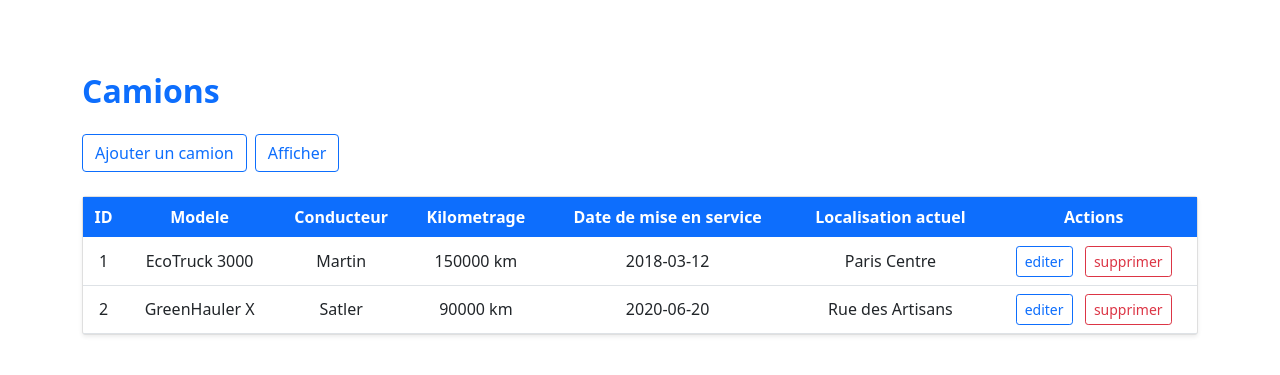
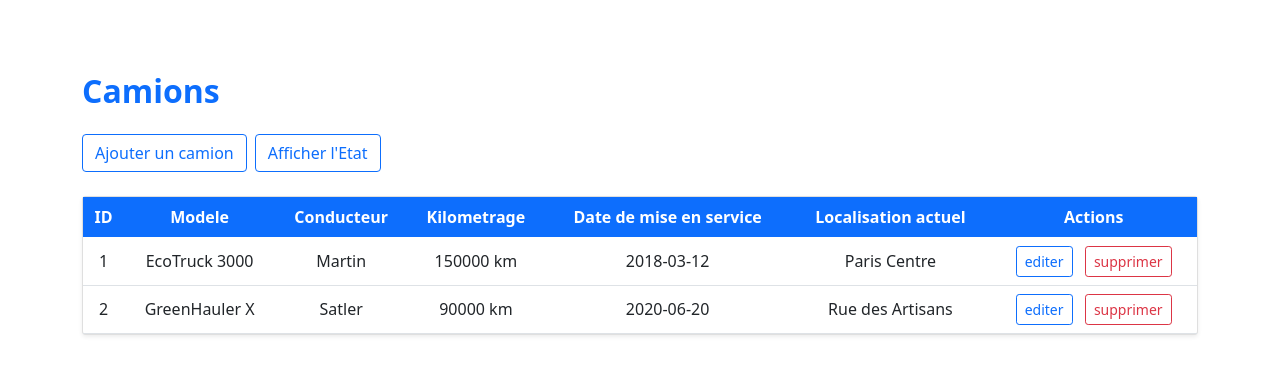
Before and after one commit to EmileCap/Trida, a Flask app: page /camion/show in a window 1280 px wide. Shown: the part 74-449 px from the top of the page. Run offline with Flask 3, Linux system fonts and the light colour scheme; data comes from the database, SQL or seed files in the repository; data that the repository does not hold is empty; some libraries are stand-ins or nearby versions.

Commit message:
modif etat camion

```diff
--- a/templates/camion/show_camion.html
+++ b/templates/camion/show_camion.html
@@ -11,7 +11,7 @@
         <div class="mb-4 d-flex gap-2">
 
         <a href="/camion/add" class="btn btn-outline-primary fw-semibold">Ajouter un camion</a>
-        <a href="/camion/etat" class="btn btn-outline-primary fw-semibold">Afficher</a>
+        <a href="/camion/etat" class="btn btn-outline-primary fw-semibold">Afficher l'Etat</a>
     </div>
 
         <div class="card shadow-sm rounded">
```
